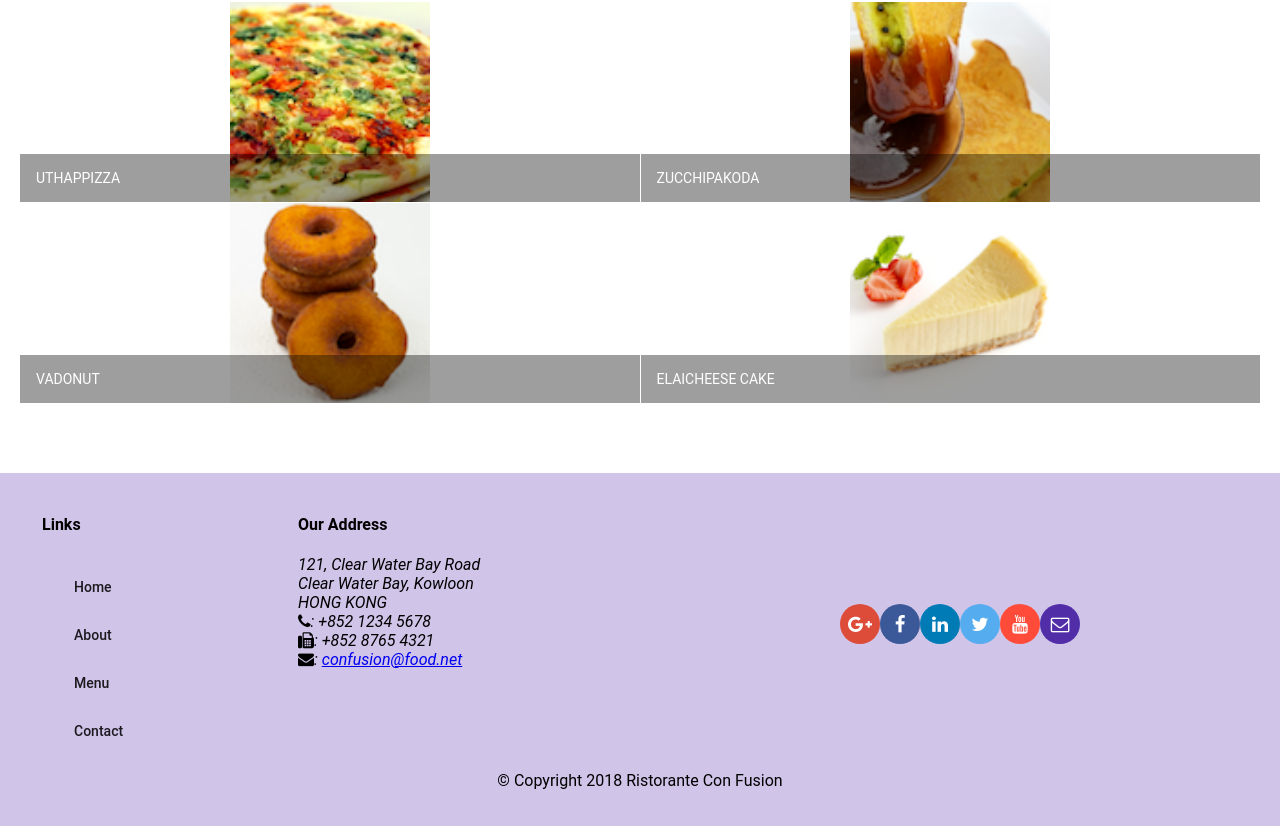
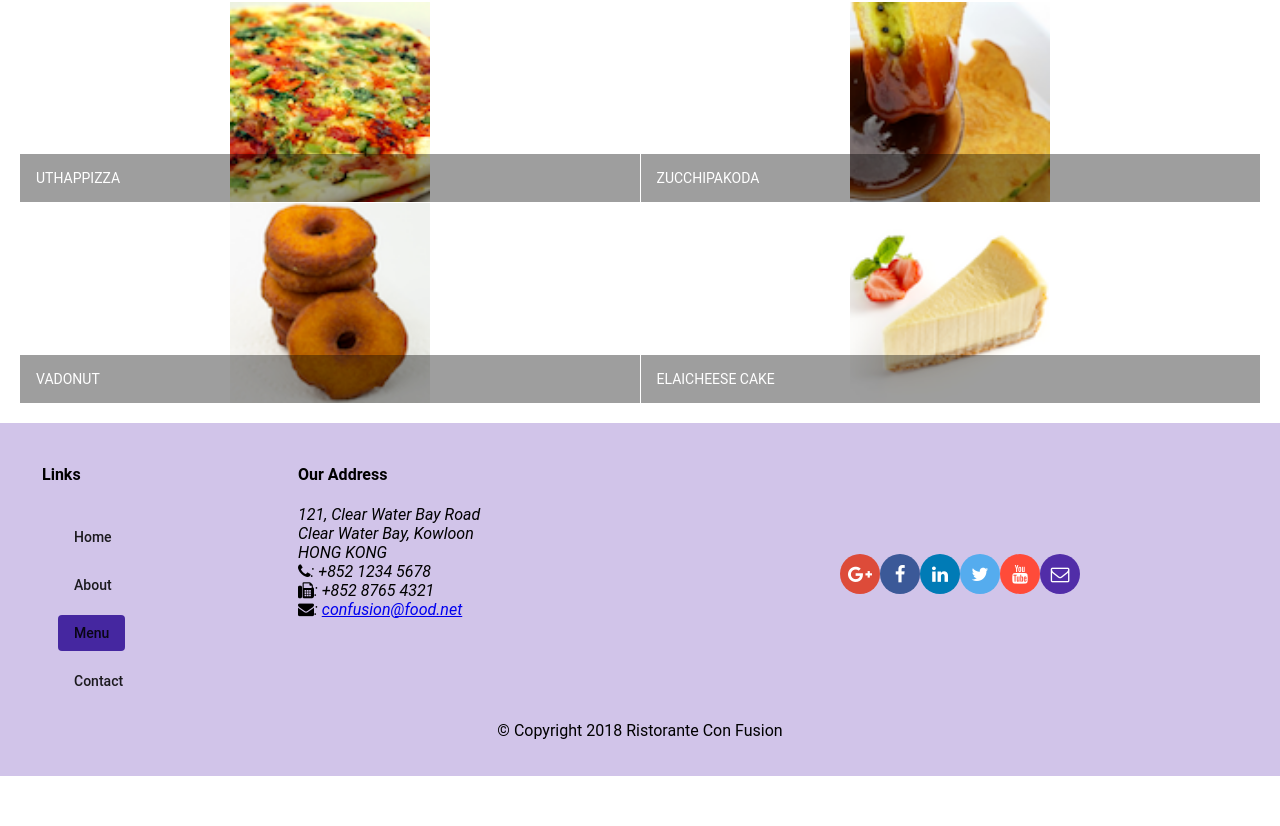
Before and after one commit to KirosHailay/conFusionApp, an Angular app: page /menu in a window 1280 px wide. Shown: the part 436-1262 px from the top of the page. After the commit the page ends 1212 px from the top, so only its background shows below. Built offline with nearby package versions, Linux system fonts and the light colour scheme.

Commit message:
Single Page Applications Part 2

```diff
--- a/src/app/app-routing/routes.ts
+++ b/src/app/app-routing/routes.ts
@@ -8,6 +8,7 @@
 export const routes: Routes = [
     {path: 'home', component: HomeComponent},
     {path: 'menu', component: MenuComponent},
+    {path: 'dishdetail/:id', component: DishdetailComponent},
     {path: 'contactus', component: ContactComponent},
     {path: '', redirectTo: '/home', pathMatch: 'full'}
 ];
--- a/src/app/dishdetail/dishdetail.component.html
+++ b/src/app/dishdetail/dishdetail.component.html
@@ -18,6 +18,7 @@
         <p>{{dish.description}}</p>
       </mat-card-content>
       <mat-card-actions>
+        <button mat-button (click) = "goBack()">BACK</button>
         <button mat-button>LIKE</button>
         <button mat-button>SHARE</button>
       </mat-card-actions>
--- a/src/app/dishdetail/dishdetail.component.ts
+++ b/src/app/dishdetail/dishdetail.component.ts
@@ -1,6 +1,11 @@
-import { Component, OnInit, Input } from '@angular/core';
+import { Component, OnInit } from '@angular/core';
+import { Location } from '@angular/common';
+import { Params, ActivatedRoute } from '@angular/router';
 
 import { Dish } from '../shared/dish';
+import { DishService } from '../services/dish.service';
+
+
 @Component({
   selector: 'app-dishdetail',
   templateUrl: './dishdetail.component.html',
@@ -8,11 +13,19 @@
 })
 export class DishdetailComponent implements OnInit {
 
-  @Input()
+
   dish: Dish;
-  constructor() { }
+  constructor(private dishService: DishService,
+    private location: Location, private route: ActivatedRoute) { }
 
   ngOnInit() {
+    const id = this.route.snapshot.params['id'];
+    this.dish = this.dishService.getDish(id);
+
+  }
+
+  goBack(): void {
+      this.location.back();
   }
 
 }
--- a/src/app/footer/footer.component.html
+++ b/src/app/footer/footer.component.html
@@ -9,10 +9,10 @@
       <div fxFlex="40" fxFlexOffset="20px">
         <h4>Links</h4>
         <mat-list>
-          <mat-list-item><a mat-button>Home</a></mat-list-item>
-          <mat-list-item><a mat-button>About</a></mat-list-item>
-          <mat-list-item><a mat-button>Menu</a></mat-list-item>
-          <mat-list-item><a mat-button>Contact</a></mat-list-item>
+          <mat-list-item><a mat-button routerLink="/home" routerLinkActive="active" >Home</a></mat-list-item>
+          <mat-list-item><a mat-button  routerLink="/about" routerLinkActive="active">About</a></mat-list-item>
+          <mat-list-item><a mat-button routerLink="/menu" routerLinkActive="active" >Menu</a></mat-list-item>
+          <mat-list-item><a mat-button  routerLink="/contact" routerLinkActive="active">Contact</a></mat-list-item>
         </mat-list>
       </div>
       <div fxFlex="55">
--- a/src/app/footer/footer.component.scss
+++ b/src/app/footer/footer.component.scss
@@ -2,6 +2,7 @@
 $background-dark: #512DA8;
 $background-light: #9575CD;
 $background-pale: #D1C4E9;
+$background-moredark: #4527A0;
 
 @mixin zero-margin($pad-up-down, $pad-left-right) {
     margin: 0px auto;
@@ -19,3 +20,7 @@
 .btn-linkedin{color:#fff!important;background-color:#007bb6!important;}
 .btn-twitter{color:#fff!important;background-color:#55acee!important;}
 .btn-mail{color:#fff!important;background-color:#512DA8!important;}
+
+.active {
+    background: $background-moredark;
+}
--- a/src/app/menu/menu.component.html
+++ b/src/app/menu/menu.component.html
@@ -9,7 +9,7 @@
 
         <div fxFlex>
           <mat-grid-list cols="2" rowHeight="200px">
-            <mat-grid-tile *ngFor="let dish of dishes" (click)="onSelect(dish)">
+            <mat-grid-tile *ngFor="let dish of dishes" [routerLink]= "['/dishdetail', dish.id]">
               <img height="200px" src={{dish.image}} alt={{dish.name}}>
               <mat-grid-tile-footer>
                 <h1>{{dish.name | uppercase}}</h1>
@@ -18,5 +18,4 @@
           </mat-grid-list>
         </div>
 
-      <app-dishdetail [dish] = "selectedDish"></app-dishdetail>
 </div>
```
